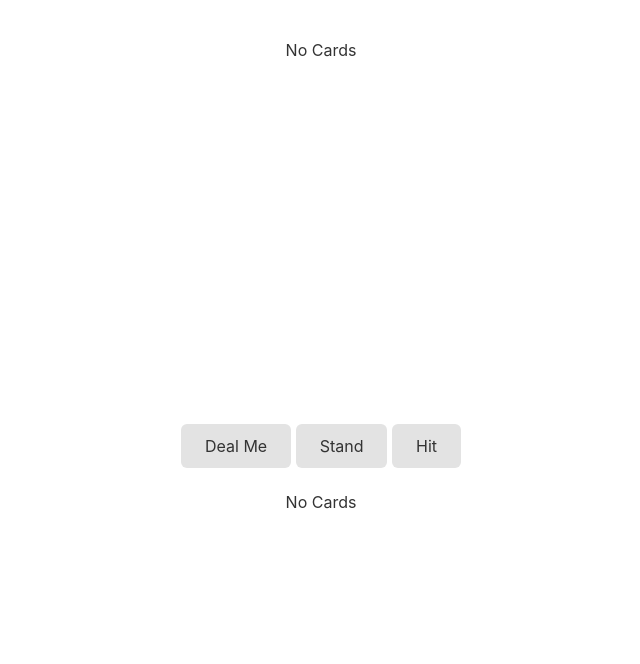
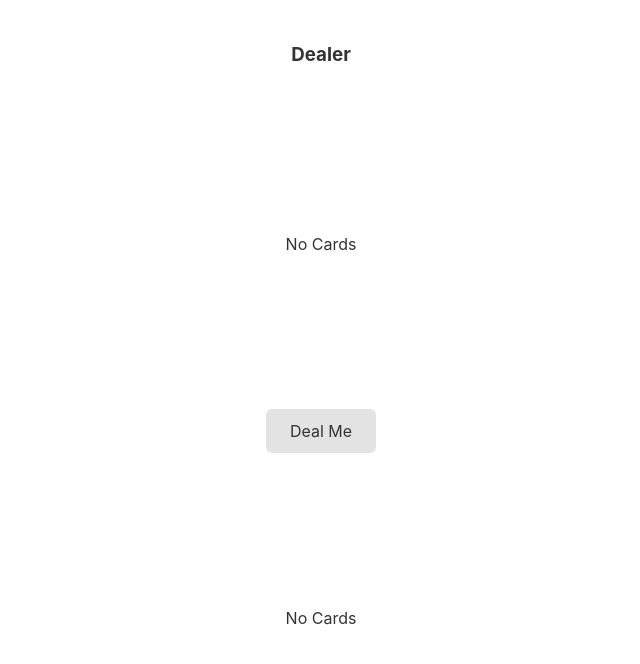
Before and after one commit to 1owell/BlackJack-Svelte-DemoApp, a Svelte app: page / in a window 1280 px wide. Shown: the top 664 px of the page, without its empty margins (319-959 px from the left). Built offline with nearby package versions, Linux system fonts and the light colour scheme.

Commit message:
Finished demo

```diff
--- a/public/index.html
+++ b/public/index.html
@@ -4,13 +4,13 @@
 	<meta charset='utf-8'>
 	<meta name='viewport' content='width=device-width,initial-scale=1'>
 
-	<title>Black Jack</title>
+	<title>Blackjack</title>
 
-	<link rel='icon' type='image/png' href='/favicon.png'>
-	<link rel='stylesheet' href='/global.css'>
-	<link rel='stylesheet' href='/build/bundle.css'>
+	<link rel='icon' type='image/png' href='favicon.png'>
+	<link rel='stylesheet' href='global.css'>
+	<link rel='stylesheet' href='build/bundle.css'>
 
-	<script defer src='/build/bundle.js'></script>
+	<script defer src='build/bundle.js'></script>
 </head>
 
 <body>
--- a/src/App.svelte
+++ b/src/App.svelte
@@ -1,31 +1,37 @@
 <script>
 	import Hand from "./Hand.svelte";
 	import Button from "./Button.svelte";
+	import { fade } from "svelte/transition"
 	import { game } from "./Stores/GameStore";
+
+	$: title = $game.isActive ? $game.player.handValue : 'Blackjack';
+	$: { document.title = title }
 </script>
 
 <main>
+	<h3>Dealer</h3>
 	<Hand hand={ $game.dealer } />
-	<div>
+	<div class="controls">
 		<Button label="Deal Me" action={ async () => { game.startGame() } } />
-		<Button label="Stand" disabled={ !$game.playerTurn } action={ async () => { game.stand() } } />
-		<Button label="Hit" disabled={ !$game.playerTurn } action={ async () => { game.hit() } }/>
+		{#if $game.isActive}
+			<div transition:fade="{{duration: 200}}">
+				<Button label="Stand" disabled={ !$game.playerTurn } action={ async () => { game.stand() } } />
+				<Button label="Hit" disabled={ !$game.playerTurn } action={ async () => { game.hit() } }/>
+			</div>
+		{/if}
 	</div>
 	<Hand hand={ $game.player } />
 </main>
 
 <style>
+	.controls {
+		display: flex;
+		justify-content: center;
+	}
+
 	main {
 		text-align: center;
 		padding: 1em;
-		max-width: 240px;
-		margin: 0 auto;
 		overflow: hidden;
 	}
-
-	@media (min-width: 640px) {
-		main {
-			max-width: none;
-		}
-	}
 </style>
--- a/src/Button.svelte
+++ b/src/Button.svelte
@@ -14,6 +14,7 @@
 		border: unset;
 		border-radius: 6px;
 		padding: .75rem 1.5rem;
+		margin: 5px;
 		cursor: pointer;
 	}
 
--- a/src/Card.svelte
+++ b/src/Card.svelte
@@ -5,20 +5,41 @@
 </script>
 
 <div>
-    <img src={ src } alt="{ card.value } of { card.suit }" draggable="false" width="226" height="314">
+    <img src={ src } alt="{ card.value } of { card.suit }" draggable="false">
 </div>
 
 <style>
     div {
         box-shadow: 0 4px 8px 0 rgba(0, 0, 0, 0.2), 0 6px 20px 0 rgba(0, 0, 0, 0.19);
-        border-radius: 20px;
         overflow: hidden;
-        margin: 1em;
     }
 
     img {
+        width: auto;
+        max-height: 314px;
         outline: 8px solid white;
         outline-offset: -5px;
-        border-radius: 35px;
+    }
+
+    @media (orientation: landscape) {
+        img {
+            min-height: 36vh;
+            border-radius: 2vh;
+        }
+
+        div {
+            border-radius: 2vh;
+        }
+    }
+
+    @media (orientation: portrait) {
+        img {
+            height: 50vw;
+            border-radius: 2vw
+        }
+
+        div {
+            border-radius: 2vw;
+        }
     }
 </style>
--- a/src/Hand.svelte
+++ b/src/Hand.svelte
@@ -1,35 +1,44 @@
 <script>
     import Card from "./Card.svelte";
-    import { fly } from 'svelte/transition';
+    import { fly } from "svelte/transition";
+    import { flip } from "svelte/animate";
 
     export let hand;
 </script>
 
-<div class="section" >
-    <div class="hand">
-        {#each hand.cards as card }
-            <div class="card-container" in:fly={{duration: 1000, y: -1000, x: 1000 }}>
-                <Card { card } />
-            </div>
-        {:else}
-            <p>No Cards</p>
-        {/each}
-    </div>
+<div class="hand" >
+    {#each hand.cards as card (card) }
+        <div animate:flip={{}} class="card" in:fly={{duration: 1000, y: -1000, x: 1000 }}>
+            <Card { card } />
+        </div>
+    {:else}
+        <p>No Cards</p>
+    {/each}
 </div>
 
 <style>
-    .section {
-        height: 25rem;
-        display: flex;
+    .hand {
         justify-content: center;
+        align-items: center;
+        display: grid;
+        grid-template-columns: repeat(auto-fit,  minmax(10px, max-content)) ;
     }
 
-    .hand {
-        display: flex;
-        justify-content: left;
+    .card {
+        margin: 1em;
+        width: fit-content;
+        overflow: visible;
     }
 
-    .card-container {
-        overflow: visible;
+    @media (orientation: landscape) {
+        .hand {
+            min-height: 40vh;
+        }
+    }
+
+    @media (orientation: portrait) {
+        .hand {
+            height: 60vw;
+        }
     }
 </style>
--- a/src/Stores/GameStore.js
+++ b/src/Stores/GameStore.js
@@ -11,7 +11,7 @@ class Game {
         this.store = writable({
             dealer: new Hand(),
             player: new Hand(),
-            isOver: false,
+            isActive: false,
             playerTurn: true
         });
     }
@@ -26,7 +26,7 @@ class Game {
         this.store.set({
             dealer: new Hand(),
             player: new Hand(),
-            isOver: false,
+            isActive: true,
             playerTurn: true
         });
     }
@@ -110,7 +110,7 @@ class Game {
 
         if (message) alert(message);
         this.store.update(currentGameState => {
-            currentGameState.isOver = true
+            currentGameState.isActive   = false;
             currentGameState.playerTurn = false;
             return currentGameState;
         });
```
